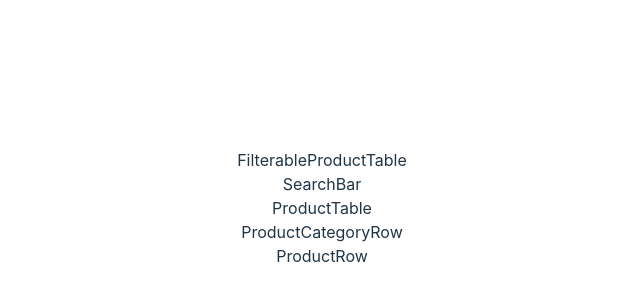
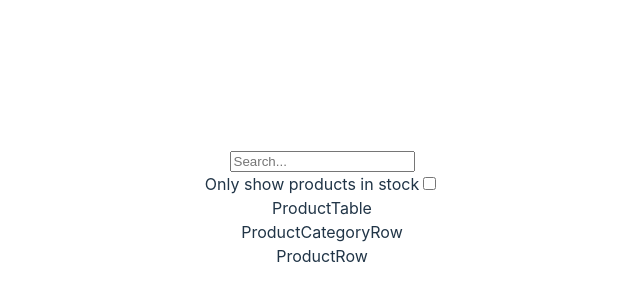
Before and after one commit to itsrafsanjani/react-product-list, a React (Vite) app: page / in a window 1280 px wide. Shown: the part 192-492 px from the top of the page, without its empty margins (318-958 px from the left). Built offline with nearby package versions, Linux system fonts and the light colour scheme.

Commit message:
feat: FilterableProductTable, SearchBar html added

```diff
--- a/src/App.jsx
+++ b/src/App.jsx
@@ -1,16 +1,13 @@
-import { useState } from 'react'
 import './App.css'
 import { FilterableProductTable } from './FilterableProductTable'
 import { ProductCategoryRow } from './ProductCategoryRow'
 import { ProductRow } from './ProductRow'
 import { ProductTable } from './ProductTable'
-import { SearchBar } from './SearchBar '
 
 function App() {
   return (
     <div className="App">
       <FilterableProductTable />
-      <SearchBar />
       <ProductTable />
       <ProductCategoryRow />
       <ProductRow />
--- a/src/FilterableProductTable.jsx
+++ b/src/FilterableProductTable.jsx
@@ -1,5 +1,9 @@
+import { SearchBar } from "./SearchBar "
+
 export const FilterableProductTable = () => {
   return (
-    <div>FilterableProductTable</div>
+    <div>
+        <SearchBar />
+    </div>
   )
 }
--- a/src/SearchBar .jsx
+++ b/src/SearchBar .jsx
@@ -1,5 +1,14 @@
-export const SearchBar  = () => {
+export const SearchBar = () => {
   return (
-    <div>SearchBar </div>
+    <form>
+      <div>
+        <input type="text" name="q" id="q" placeholder="Search..." />
+      </div>
+
+      <div>
+        <label htmlFor="stock">Only show products in stock</label>
+        <input type="checkbox" name="stock" id="stock" />
+      </div>
+    </form>
   )
 }
```
